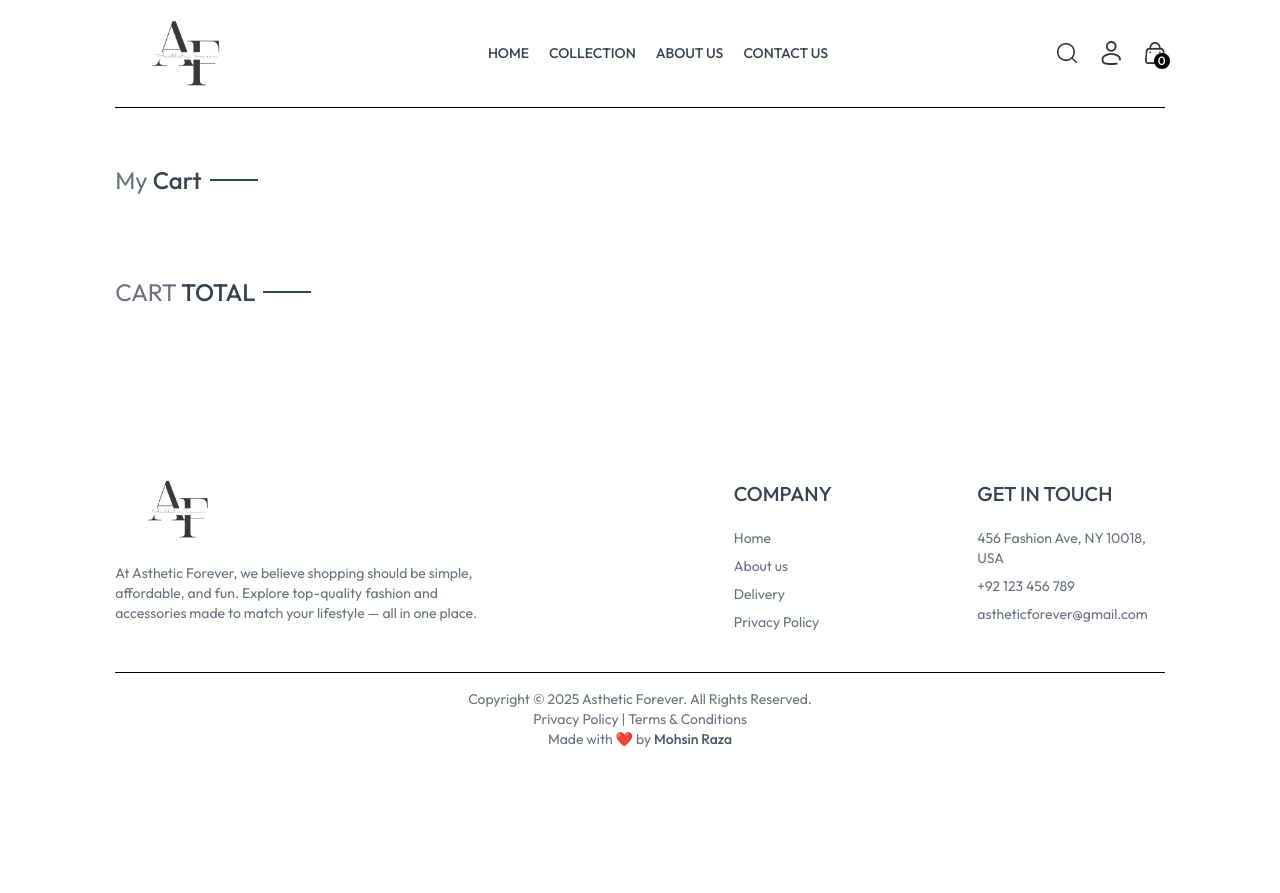
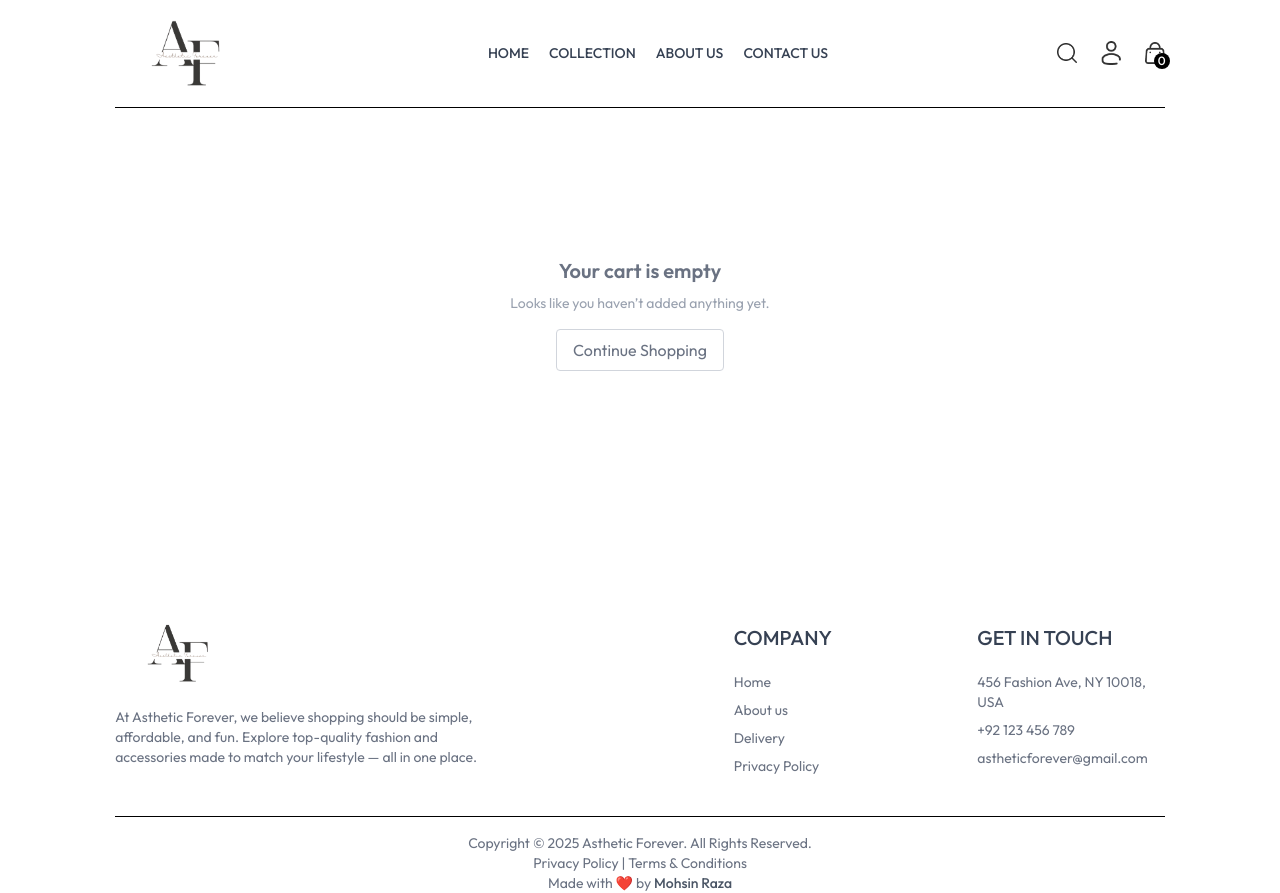
Before and after one commit to Mohsin-Raza-dev/Asthetic_Forever, a React (Vite) app in the folder Frontend/: page /cart in a window 1280 px wide. Before the commit the page ends 800 px from the top, so only its background shows below. Built offline with nearby package versions, Linux system fonts and the light colour scheme.

Commit message:
feat(cartTotal): implement subtotal, shipping, and total logic

```diff
--- /dev/null
+++ b/Frontend/src/components/CartTotal.jsx
@@ -0,0 +1,64 @@
+import React, { useContext, useMemo } from "react";
+import Title from "./Title";
+import { ShopContext } from "../context/ShopContext";
+
+const CartTotal = () => {
+  const { cartItems, products, deliver_fee, currency } =
+    useContext(ShopContext);
+
+
+  const subtotal = useMemo(() => {
+    let total = 0;
+    for (let productId in cartItems) {
+      const product = products.find((p) => p._id.toString() === productId);
+      if (product) {
+        for (let size in cartItems[productId]) {
+          total += product.price * cartItems[productId][size];
+        }
+      }
+    }
+    return total;
+  }, [cartItems, products]);
+
+  const shipping = subtotal > 0 ? deliver_fee : 0;
+  const total = subtotal + shipping;
+
+    return subtotal > 0 ? (
+                  <div className="flex flex-col justify-end mt-14 w-1/3">
+      <div className="flex text-xl sm:text-2xl font-semibold">
+        <Title text1="CART" text2="TOTAL" />
+      </div>
+
+      <div className="flex flex-col gap-4 mt-4">
+        <div className="flex justify-between">
+          <p className="text-gray-700 mt-2">Subtotal</p>
+          <p className="text-gray-600 mt-2">
+            {currency}
+            {subtotal.toFixed(2)}
+          </p>
+        </div>
+
+        <div className="flex justify-between border-t border-gray-400">
+          <p className="text-gray-700 mt-2">Shipping</p>
+          <p className="text-gray-600 mt-2">
+            {currency}
+            {shipping.toFixed(2)}
+          </p>
+        </div>
+
+        <div className="flex justify-between border-t border-gray-400">
+          <p className="text-gray-700 font-medium mt-2">Total</p>
+          <p className="text-gray-600 mt-2 font-medium">
+            {currency}
+            {total.toFixed(2)}
+          </p>
+        </div>
+      </div>
+      <button className="mt-6 bg-black text-white py-2 px-6 hover:opacity-90 transition">
+        Proceed to Checkout
+      </button>
+    </div>
+    ) : null;
+};
+
+export default CartTotal;
--- a/Frontend/src/pages/Cart.jsx
+++ b/Frontend/src/pages/Cart.jsx
@@ -2,12 +2,16 @@ import {useState, useEffect, useContext} from 'react'
 import Title from '../components/Title'
 import { ShopContext } from '../context/ShopContext'
 import { MdDeleteForever } from "react-icons/md";
+import CartTotal from '../components/CartTotal';
+import { useNavigate } from 'react-router-dom';
 
 
 const Cart = () => {
   const { products, cartItems, currency, setCartItems } = useContext(ShopContext);
 
   const [cartData, setCartData] = useState([]);
+
+  const navigate = useNavigate();
 
   useEffect(() => {
 
@@ -56,14 +60,30 @@ const Cart = () => {
 
 
   return (
-    <div className='border-t pt-14'>
-      <div className='text-2xl mb-3'>
+    <div className="border-t pt-14">
+      {cartData.length === 0 ? (
+          <div className="flex flex-col items-center justify-center min-h-[300px] text-center text-gray-500">
+            <p className="text-xl font-semibold mb-2">Your cart is empty</p>
+            <p className="text-sm text-gray-400">
+              Looks like you haven’t added anything yet.
+            </p>
+            <button
+              onClick={() => navigate("/collection")}
+              className="mt-4 px-4 py-2 border border-gray-300 rounded hover:bg-black hover:text-white transition"
+            >
+              Continue Shopping
+            </button>
+          </div>
+      ) : (
+        <>
+          <div className="text-2xl mb-3">
             <Title text1={"My"} text2={"Cart"} />
           </div>
           <div>
-        {
-          cartData.map((item, index) => {
-            const productData = products.find((product) => product._id.toString() === item.id.toString());
+            {cartData.map((item, index) => {
+              const productData = products.find(
+                (product) => product._id.toString() === item.id.toString()
+              );
 
               return (
                 <div
@@ -105,17 +125,22 @@ const Cart = () => {
                         handleQuantityChange(item.id, item.size, e.target.value)
                       }
                     />
-                  <MdDeleteForever className='cursor-pointer w-4 sm:w-6 h-4 sm:h-6 hover:text-red-500' onClick={() => handleDeleteItem(item.id, item.size, item.quantity)} />
+                    <MdDeleteForever
+                      className="cursor-pointer w-4 sm:w-6 h-4 sm:h-6 hover:text-red-500"
+                      onClick={() =>
+                        handleDeleteItem(item.id, item.size, item.quantity)
+                      }
+                    />
                   </div>
                 </div>
               );
-          })
-        }
-
+            })}
           </div>
-      <div className='text-2xl mb-3 pt-14 flex flex-col flex-end'>
-        <Title text1={"CART"} text2={"TOTAL"} />
+          <div className="flex justify-end mt-10">
+            <CartTotal />
           </div>
+        </>
+      )}
     </div>
   );
 }
```
Lines whose indentation alone changed are shown as unchanged.
